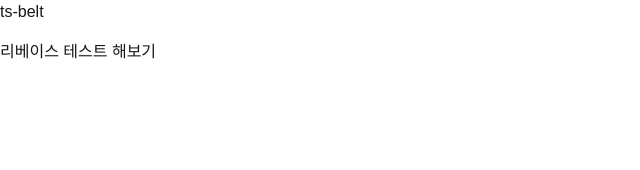
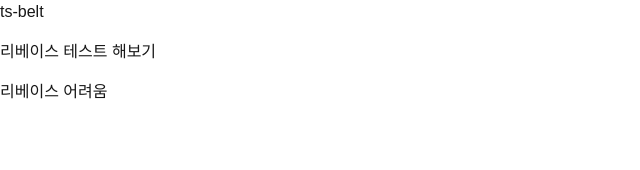
Before and after one commit to stnqls/ts-belt, a Next.js app: page / in a window 1280 px wide. Shown: the top 170 px of the page, without its empty margins (0-640 px from the left). Built offline with nearby package versions, Linux system fonts and the light colour scheme.

Commit message:
feat: 메인페이지 수정

```diff
--- a/app/page.tsx
+++ b/app/page.tsx
@@ -6,7 +6,10 @@ export default function Home() {
       <div className="flex flex-col gap-4">
         <Link href={"/ts-belt"}>ts-belt</Link>
       </div>
+
       <div>리베이스 테스트 해보기</div>
+
+      <p>리베이스 어려움</p>
     </div>
   );
 }
```
